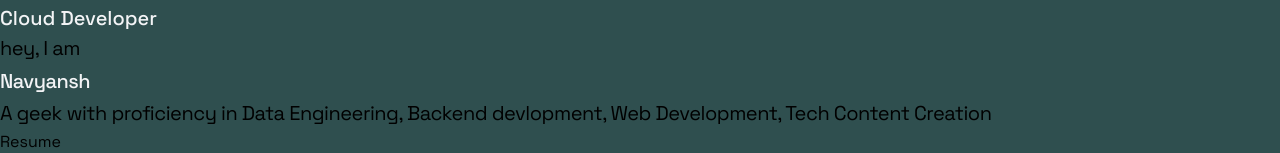
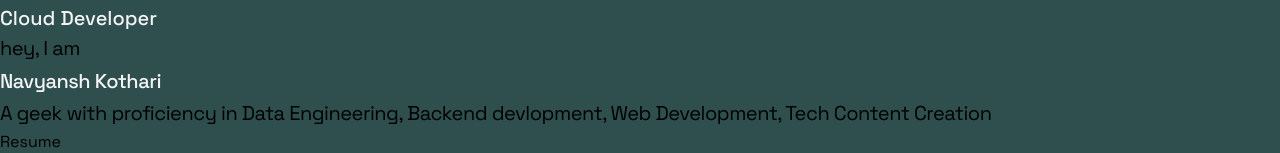
Before and after one commit to navyansh1/NavyGeeks-Website, a React (Vite) app: page / in a window 1280 px wide. Shown: the part 247-400 px from the top of the page. Built offline with nearby package versions, Linux system fonts and the light colour scheme.

Commit message:
changes in ui

```diff
--- a/src/components/Hero.jsx
+++ b/src/components/Hero.jsx
@@ -65,7 +65,7 @@
                 className="text-gray-200 md:text-2xl text-2xl tracking-tight mb-4 mt-6 pt-2"
                 >
                     hey, I am <br/>
-                    <span className="text-yellow-500 text-5xl font-bold">Navyansh</span>
+                    <span className="text-yellow-500 text-5xl font-bold">Navyansh Kothari</span>
                 </motion.p>
 
                 <motion.p
```
